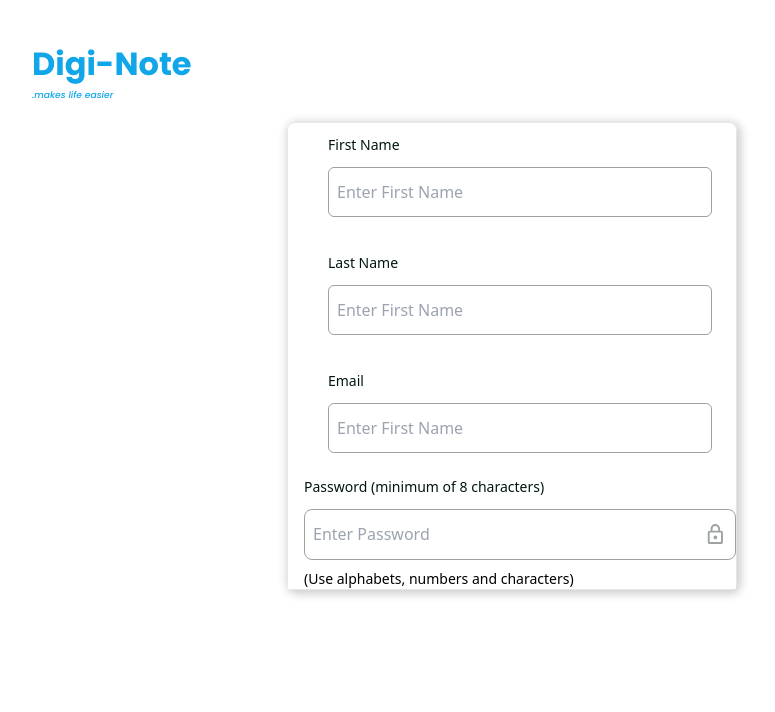
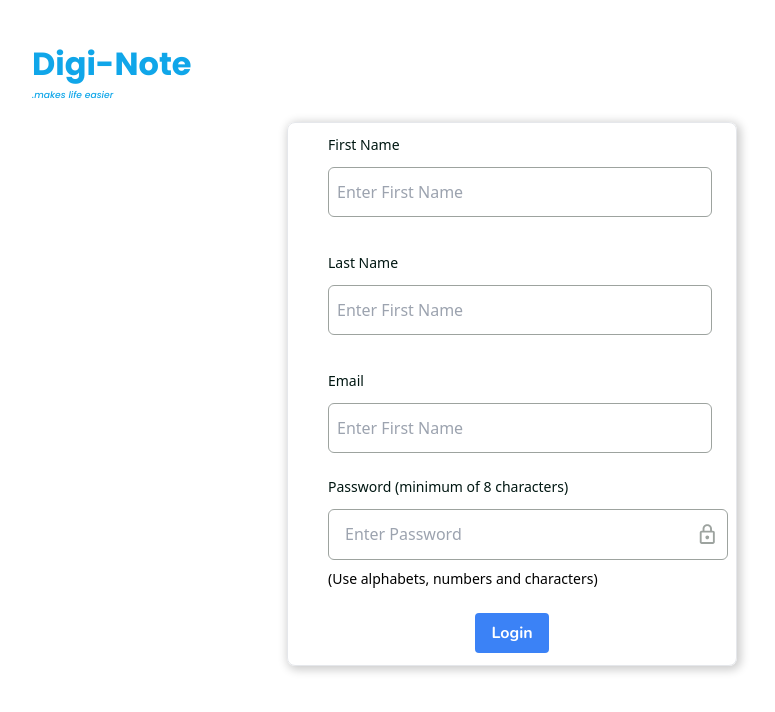
Before and after one commit to teslyym/DigiNote, a React (Vite) app in the folder Client/: page /register in a window 1280 px wide. Shown: the top 712 px of the page, without its empty margins (128-903 px from the left). Built offline with nearby package versions, Linux system fonts and the light colour scheme.

Commit message:
Addition of toggle password feature in register page

```diff
--- a/Client/src/Pages/Register.jsx
+++ b/Client/src/Pages/Register.jsx
@@ -46,11 +46,11 @@ const Register = () => {
                 className="flex border border-[#9DA39F] rounded-md  px-2 py-3 items-center  w-full"
               />
             </div>
-            <div className="bg-white w-full pl-4 outline-none">
+            <div className="bg-white w-[400px] pl-4 outline-none">
               <h1 className="text-left pb-3 text-[#001712] text-sm font-medium">
                 Password (minimum of 8 characters)
               </h1>
-              <div className="flex border border-[#9DA39F] rounded-lg px-2 py-3 items-center  w-full justify-between focus-within:border-black valid:border-[#017358]">
+              <div className="flex border border-[#9DA39F] rounded-md px-2 py-3 bg-white w-[400px] pl-4 outline-none focus:border-black items-center justify-between focus-within:border-black">
                 <input
                   className="w-full outline-none"
                   type={showPassword ? "text" : "password"}
@@ -79,6 +79,13 @@ const Register = () => {
                 (Use alphabets, numbers and characters)
               </p>
             </div>
+            <div className="w-[150] pb-3">
+              <Link to="/login">
+                <button className="bg-blue-500 hover:bg-blue-700 text-white font-nunito font-bold py-2 px-4 rounded">
+                  Login
+                </button>
+              </Link>
+            </div>
           </div>
         </div>
       </div>
```
